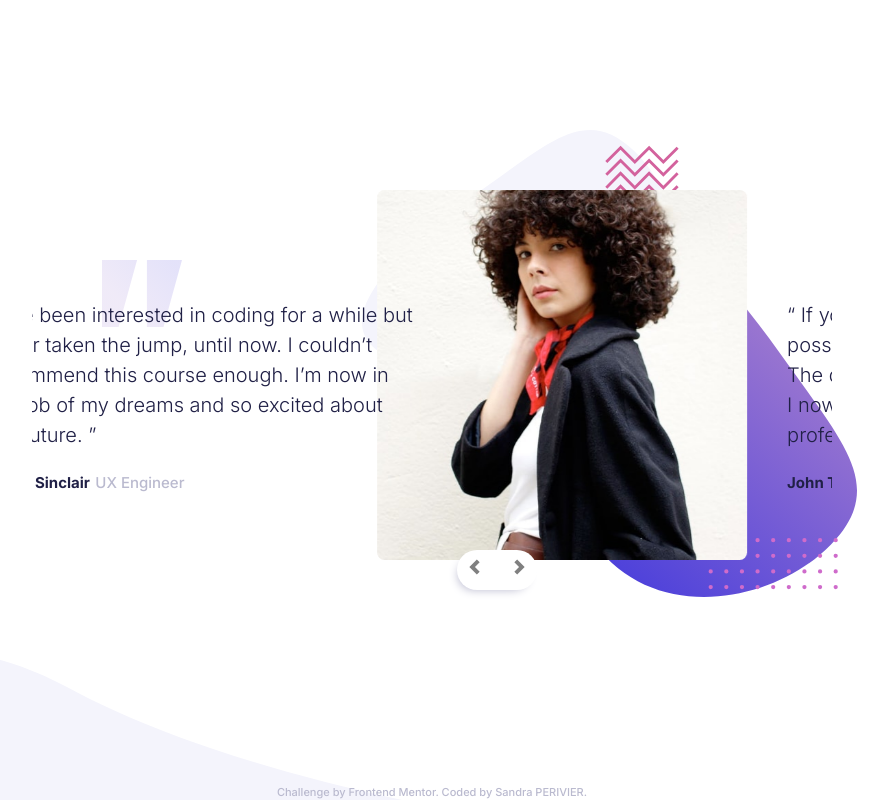
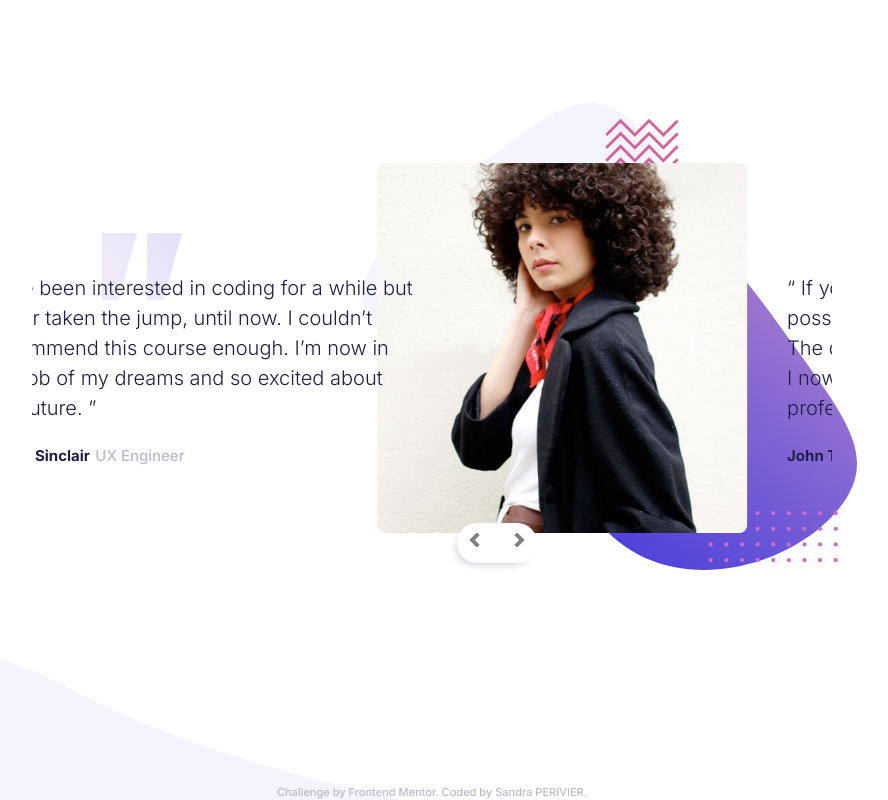
Before and after one commit to sandraprv/codebootcamptestimonials, a plain HTML site: page index.html in a window 1280 px wide. Shown: the whole page, without its empty margins (208-1096 px from the left). Drawn offline with nearby package versions, Linux system fonts and the light colour scheme.

Commit message:
Add files via upload

```diff
--- a/css/styles.css
+++ b/css/styles.css
@@ -19,6 +19,10 @@ body {
     align-items: center;
     flex-direction: column;
     justify-content: center;
+
+  width:100vw;height:auto;
+  min-height: 93vh;
+  padding-top: 1px;
 }
 
  #myCarousel {
@@ -44,7 +48,6 @@ body {
   background-color: white;
   border-radius: 20px;
   box-shadow: -4px 5px 10px -5px;
-
   display: flex;
     justify-content: space-between;
     align-items: center;
@@ -84,17 +87,13 @@ h2 {
   font-weight: 500;
 }
 
-
 .attribution {
-  position: absolute;
-  bottom: 0;
   font-size: 11px;
   text-align: center;
+  position: absolute;
+    bottom: 0;
 }
-
-.attribution a {
-  color: hsl(240, 18%, 77%);
-}
+.attribution a {color: hsl(240, 18%, 77%);}
 
 @media only screen and (min-width: 800px) {
 
@@ -120,7 +119,6 @@ h2 {
   width: 450px;
   right: 0;
   margin: auto;
-
 }
 
 .text-container {
@@ -132,9 +130,7 @@ h2 {
   width: 430px;
 }
 
-p{
-  text-align: left;
-}
+p {text-align: left;}
 
 h1, h2 {
   font-size: 15px;
@@ -148,6 +144,4 @@ h1, h2 {
     top: 480px;
     right: -130px;
 }
-
-
 }
```
